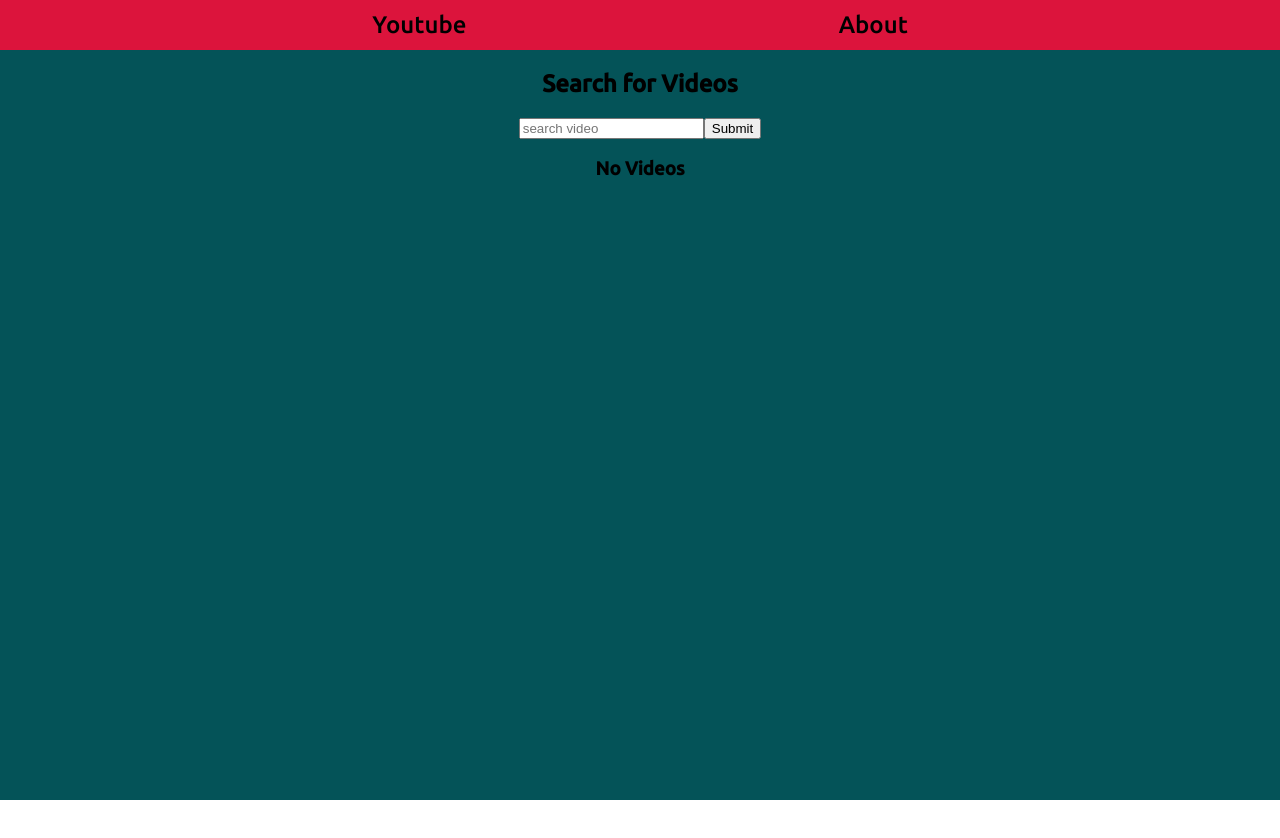
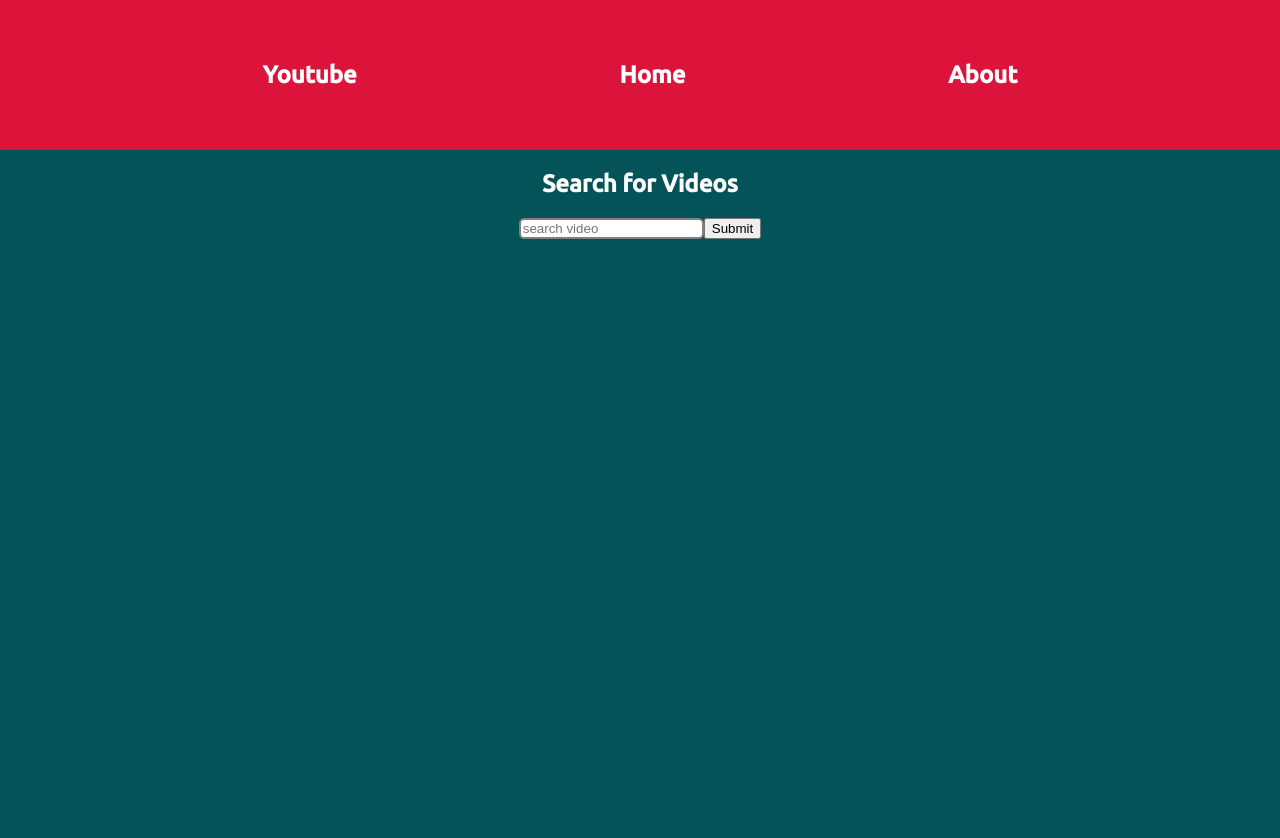
Before and after one commit to esayh/yt-react-app, a React (Create React App) app: page / in a window 1280 px wide. Shown: the top 838 px of the page. After the commit the page ends 800 px from the top, so only its background shows below. Built offline with nearby package versions, Linux system fonts and the light colour scheme.

Commit message:
Changed some CSS, added video component and react youtube player. Fixed minor issues

```diff
--- a/package.json
+++ b/package.json
@@ -11,6 +11,7 @@
     "react-dom": "^17.0.2",
     "react-router-dom": "^5.2.0",
     "react-scripts": "4.0.3",
+    "react-youtube": "^7.13.1",
     "web-vitals": "^1.1.2"
   },
   "scripts": {
--- a/src/App.css
+++ b/src/App.css
@@ -1,9 +1,14 @@
 @import url('https://fonts.googleapis.com/css2?family=Ubuntu:wght@300;400;500&display=swap');
+
+html {
+  background-color: rgb(4, 83, 88);
+}
 
 .App {
   text-align: center;
-  background-color: rgb(4, 83, 88);
-  height: 100vh;
+  /* background-color: rgb(4, 83, 88); */
+  /* height: 100vh; */
   font-family: 'Ubuntu', sans-serif;
   font-weight: 500;
+  color: white;
 }
--- a/src/App.js
+++ b/src/App.js
@@ -2,6 +2,7 @@ import { Switch, Route } from 'react-router-dom'
 import NavBar from './Components/NavBar';
 import Home from './Components/Home'
 import About from './Components/About'
+import Video from './Components/Video'
 import './App.css';
 
 function App() {
@@ -9,8 +10,9 @@ function App() {
     <div className="App">
       <NavBar />
       <Switch>
-      <Route exact path={'/'} component={Home} />
-      <Route path={'/about'} component={About}/>
+        <Route exact path='/' component={Home} />
+        <Route path='/about' component={About}/>
+        <Route path='/videos/:id' component={Video} />
       </Switch>
     </div>
   );
--- a/src/Components/About.css
+++ b/src/Components/About.css
@@ -1,3 +1,3 @@
-div {
+.About div {
     margin-bottom: 60px;
 }
--- a/src/Components/About.js
+++ b/src/Components/About.js
@@ -1,5 +1,6 @@
 import React from 'react'
 import './About.css'
+
 
 const About = () => {
    return (
@@ -14,10 +15,12 @@ const About = () => {
             <h3>Ivan Castillo</h3>
             <p>Full Stack Web Developer.<br />
             Penchant for long workouts along the beach and old-school video game music.</p>
+            <a href="https://github.com/IvanCastillo1986">GitHub</a>
          </div>
          <div>
             <h3>Esay Hernandez</h3>
             <p>Front-end Web Dev</p>
+            {/* Github link */}
          </div>
       </div>
    )
--- a/src/Components/Home.css
+++ b/src/Components/Home.css
@@ -0,0 +1,37 @@
+form {
+    margin-bottom: 100px;
+}
+input {
+    border: 2px solid grey;
+    border-radius: .4em;
+}
+
+
+a {
+    text-decoration: none;
+}
+a > div {
+    display: flex;
+    color: white;
+    margin-bottom: 40px;
+}
+a div img {
+    padding: 0 30px 0 30px;
+}
+a > div > div {
+    display: flex;
+    flex-direction: column;
+}
+
+/* USE CODE BELOW TO TEXT-WRAP MEDIA QUERY: */
+
+/* h2 {
+    white-space: nowrap;
+    overflow: hidden;
+    text-overflow: ellipsis;
+}
+p {
+    white-space: nowrap;
+    overflow: hidden;
+    text-overflow: ellipsis;
+} */
--- a/src/Components/Home.js
+++ b/src/Components/Home.js
@@ -2,6 +2,14 @@ import React, { Component } from 'react'
 import { Link } from 'react-router-dom'
 import axios from 'axios'
 import './Home.css'
+
+// For every video in videos returned by the search result:
+	// Write a function that takes video ID and GETs video data response from the api
+	// For each video id submitted, we should get:
+		// 	video channel logo
+		// 	video rating
+		// 	how many years uploaded
+
 
 class Home extends Component {
 	constructor() {
@@ -43,12 +51,18 @@ class Home extends Component {
 	render() {
 		const { videos, searchVideos } = this.state
 		const allVids = videos.map((vid) => {
+
 			return (
             <Link to={`/videos/${vid.id.videoId}`} key={vid.id.videoId}>
-				<li>
-					<h2>{vid.snippet.title}</h2>
+				{/* <li> */}
+				<div>
 					<img src={vid.snippet.thumbnails.medium.url} alt={vid.snippet.description} />
-				</li>
+					<div>
+						<h3>{vid.snippet.title}</h3>
+						<p>{vid.snippet.description}</p>
+					</div>
+				</div>
+				{/* </li> */}
             </Link>
 			)
 		})
@@ -63,9 +77,10 @@ class Home extends Component {
 						value={searchVideos}
 					/>
 					<button>Submit</button>
-					<h3>No Videos</h3>
+					{/* <h3>No Videos</h3> */}
 				</form>
-				<ul>{allVids}</ul>
+				{/* <ul>{allVids}</ul> */}
+				{allVids}
 			</div>
 		)
 	}
--- a/src/Components/NavBar.css
+++ b/src/Components/NavBar.css
@@ -3,11 +3,12 @@
    align-items: center;
    justify-content: space-evenly;
    background-color: crimson;
-   height: 50px;
+   height: 150px;
 }
 
 .links {
    font-size: x-large;
+   font-weight: bold;
    text-decoration: none;
-   color: black;
+   color: white;
 }
--- a/src/Components/NavBar.js
+++ b/src/Components/NavBar.js
@@ -5,8 +5,9 @@ import './NavBar.css'
 const NavBar = () => {
    return (
       <nav className='navBar'>
-         <Link className='links' to={'/'}>Youtube</Link>{' '}
-         <Link className='links' to={'about'}>About</Link>
+         <Link className='links' to={'/'}>Youtube</Link>
+         <Link className='links' to='/'>Home</Link>
+         <Link className='links' to={'/about'}>About</Link>
       </nav>
    )
 }
--- /dev/null
+++ b/src/Components/Video.js
@@ -0,0 +1,19 @@
+import React from 'react'
+import YouTube from 'react-youtube'
+
+
+function Video(props) {
+
+    const { id } = props.match.params
+    console.log(id)
+
+    // Write function that takes and makes comments
+
+    return (
+        <div>
+            <YouTube videoId={id} />
+        </div>
+    )
+}
+
+export default Video
```
Also changed, not shown: 1 other file (tests, documents, lock files or other folders).
